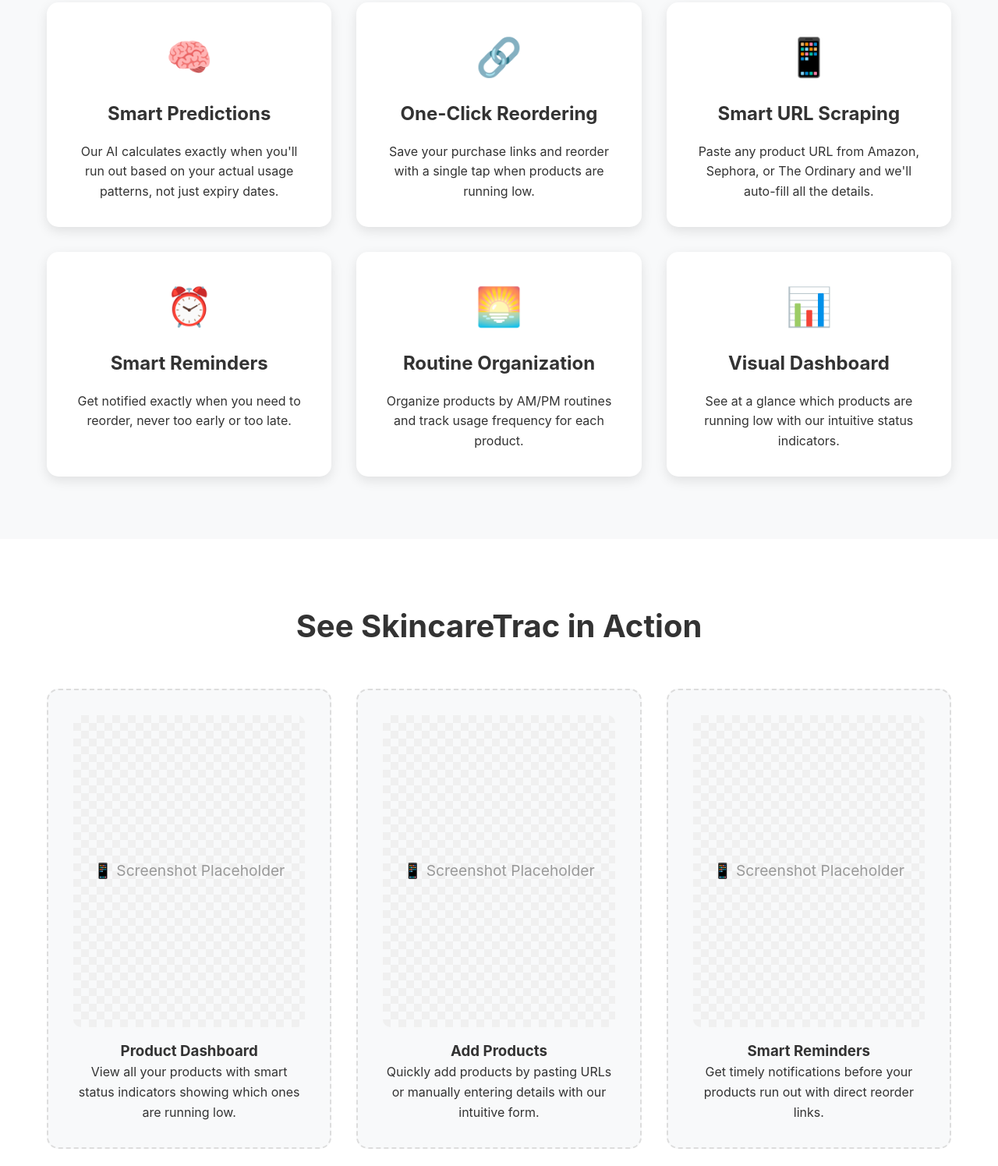
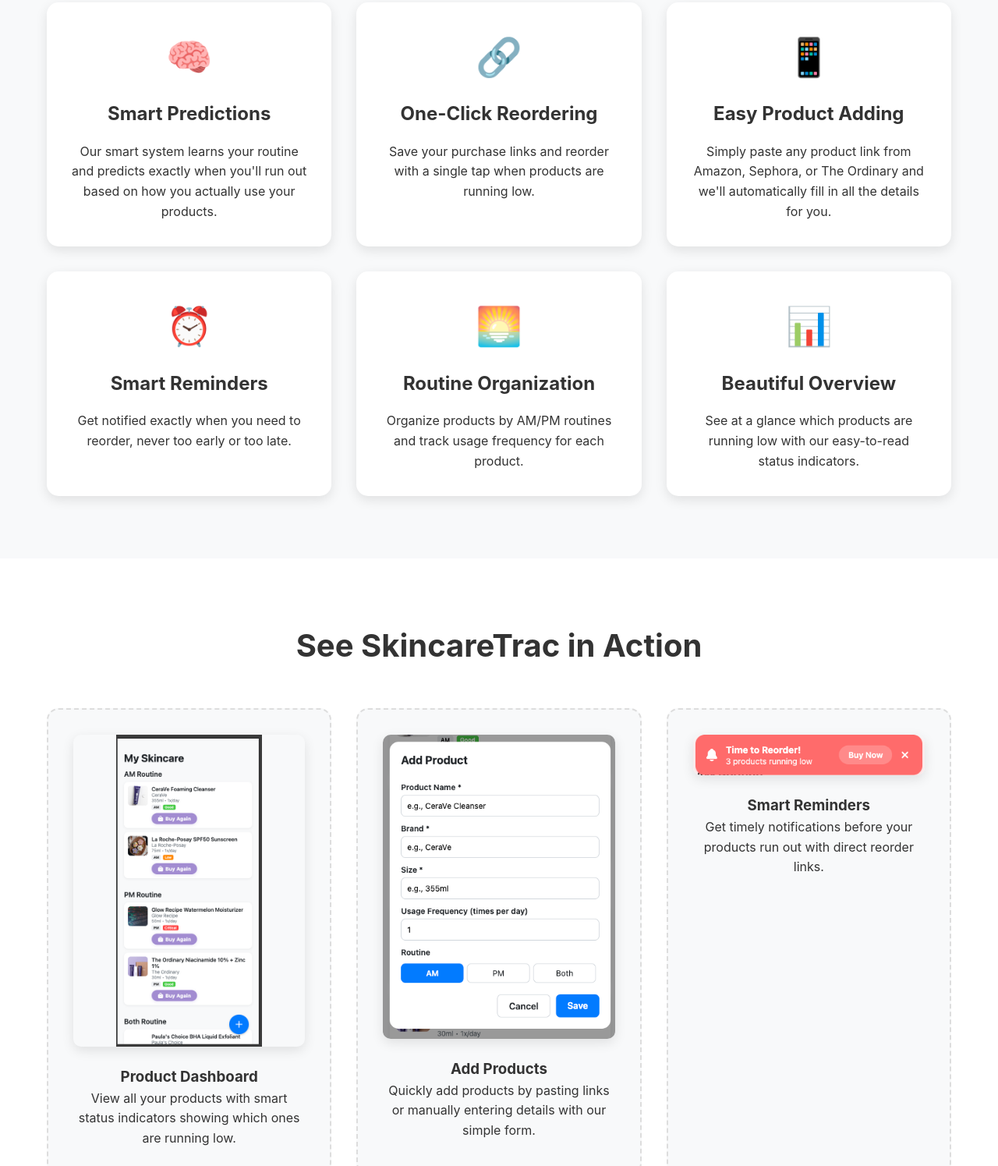
Before and after one commit to Stoplossking1/skincaretrac-landing, a plain HTML site: page index.html in a window 1280 px wide. Shown: the part 708-2203 px from the top of the page at 78% size. Drawn offline with Linux system fonts and the light colour scheme.

Commit message:
Add screenshots and improve content for beauty enthusiasts - Added mainpage.png, addproduct.png, and notif.png to screenshot section - Replaced technical jargon with beauty-friendly language - Fixed image sizing to show full notification content - Improved accessibility and user experience

```diff
--- a/index.html
+++ b/index.html
@@ -186,6 +186,16 @@
             font-size: 1.2rem;
         }
 
+        .screenshot-image {
+            width: 100%;
+            height: auto;
+            max-height: 400px;
+            object-fit: contain;
+            border-radius: 10px;
+            margin-bottom: 1rem;
+            box-shadow: 0 5px 15px rgba(0,0,0,0.1);
+        }
+
         /* How It Works */
         .how-it-works {
             padding: 80px 0;
@@ -339,7 +349,7 @@
                 <div class="feature-card">
                     <div class="feature-icon">🧠</div>
                     <h3>Smart Predictions</h3>
-                    <p>Our AI calculates exactly when you'll run out based on your actual usage patterns, not just expiry dates.</p>
+                    <p>Our smart system learns your routine and predicts exactly when you'll run out based on how you actually use your products.</p>
                 </div>
                 <div class="feature-card">
                     <div class="feature-icon">🔗</div>
@@ -348,8 +358,8 @@
                 </div>
                 <div class="feature-card">
                     <div class="feature-icon">📱</div>
-                    <h3>Smart URL Scraping</h3>
-                    <p>Paste any product URL from Amazon, Sephora, or The Ordinary and we'll auto-fill all the details.</p>
+                    <h3>Easy Product Adding</h3>
+                    <p>Simply paste any product link from Amazon, Sephora, or The Ordinary and we'll automatically fill in all the details for you.</p>
                 </div>
                 <div class="feature-card">
                     <div class="feature-icon">⏰</div>
@@ -363,8 +373,8 @@
                 </div>
                 <div class="feature-card">
                     <div class="feature-icon">📊</div>
-                    <h3>Visual Dashboard</h3>
-                    <p>See at a glance which products are running low with our intuitive status indicators.</p>
+                    <h3>Beautiful Overview</h3>
+                    <p>See at a glance which products are running low with our easy-to-read status indicators.</p>
                 </div>
             </div>
         </div>
@@ -376,17 +386,17 @@
             <h2 class="section-title">See SkincareTrac in Action</h2>
             <div class="screenshots-grid">
                 <div class="screenshot-card">
-                    <div class="screenshot-placeholder"></div>
+                    <img src="mainpage.png" alt="SkincareTrac Product Dashboard" class="screenshot-image">
                     <h3>Product Dashboard</h3>
                     <p>View all your products with smart status indicators showing which ones are running low.</p>
                 </div>
                 <div class="screenshot-card">
-                    <div class="screenshot-placeholder"></div>
+                    <img src="addproduct.png" alt="SkincareTrac Add Products Interface" class="screenshot-image">
                     <h3>Add Products</h3>
-                    <p>Quickly add products by pasting URLs or manually entering details with our intuitive form.</p>
+                    <p>Quickly add products by pasting links or manually entering details with our simple form.</p>
                 </div>
                 <div class="screenshot-card">
-                    <div class="screenshot-placeholder"></div>
+                    <img src="notif.png" alt="SkincareTrac Smart Reminders" class="screenshot-image">
                     <h3>Smart Reminders</h3>
                     <p>Get timely notifications before your products run out with direct reorder links.</p>
                 </div>
@@ -407,7 +417,7 @@
                 <div class="step">
                     <div class="step-number">2</div>
                     <h3>Track Usage</h3>
-                    <p>Our smart algorithm calculates when you'll run out based on your actual usage patterns.</p>
+                    <p>Our smart system learns your routine and calculates when you'll run out based on how you actually use your products.</p>
                 </div>
                 <div class="step">
                     <div class="step-number">3</div>
@@ -435,13 +445,13 @@
             </div>
             <div class="testimonial">
                 <div class="testimonial-text">
-                    "The URL scraping feature is a game-changer. I can add products in seconds by just pasting the link. No more manual data entry!"
+                    "The easy product adding feature is a game-changer. I can add products in seconds by just pasting the link. No more typing in all the details!"
                 </div>
                 <div class="testimonial-author">- Alex K., Beauty Influencer</div>
             </div>
             <div class="testimonial">
                 <div class="testimonial-text">
-                    "Finally, an app that understands skincare routines! The AM/PM organization and usage tracking make managing my 10-step routine effortless."
+                    "Finally, an app that understands skincare routines! The AM/PM organization and usage tracking make managing my 10-step routine so easy."
                 </div>
                 <div class="testimonial-author">- Maya R., Skincare Enthusiast</div>
             </div>
```
Also changed, not shown: notif.png (added).
